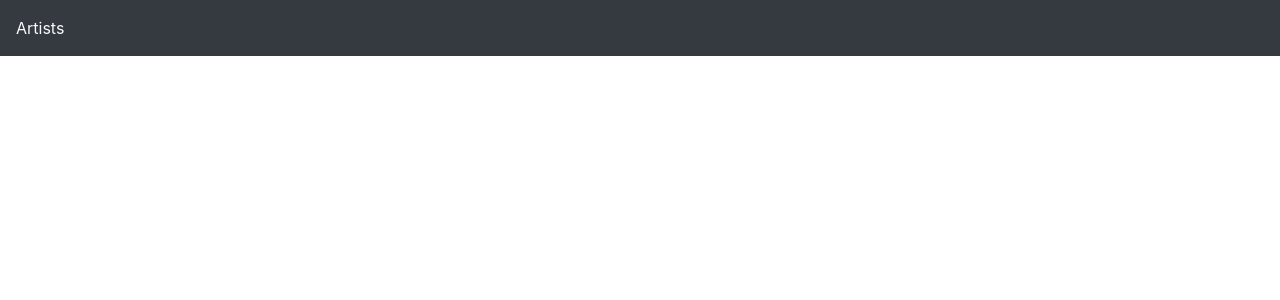
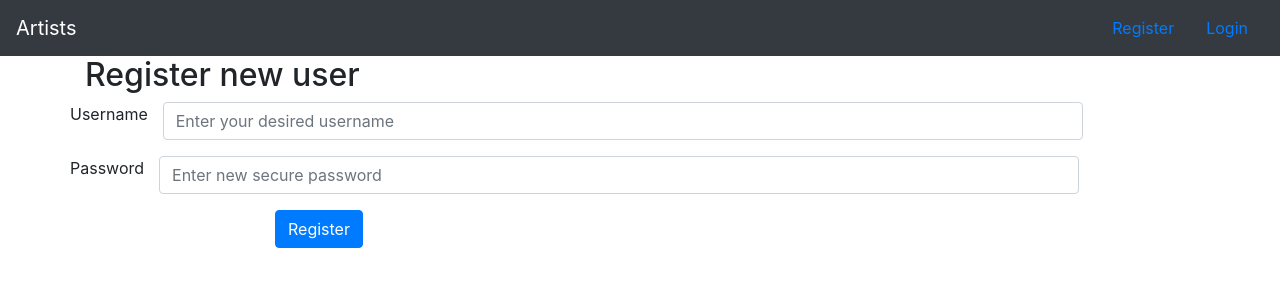
Before and after one commit to RabigaSB/music-front, a React (Create React App) app: page /register in a window 1280 px wide. Shown: the top 300 px of the page. Built offline with nearby package versions, Linux system fonts and the light colour scheme.

Commit message:
HW#85: Добавленa страница логина

```diff
--- a/package.json
+++ b/package.json
@@ -6,12 +6,14 @@
     "axios": "^0.19.0",
     "connected-react-router": "^6.4.0",
     "history": "^4.9.0",
+    "prop-types": "^15.7.2",
     "react": "^16.8.6",
     "react-dom": "^16.8.6",
     "react-redux": "^7.0.3",
     "react-router": "^5.0.0",
     "react-router-dom": "^5.0.0",
     "react-scripts": "3.0.1",
+    "reactstrap": "^8.0.0",
     "redux": "^4.0.1",
     "redux-thunk": "^2.3.0"
   },
--- a/src/App.js
+++ b/src/App.js
@@ -4,6 +4,8 @@ import Toolbar from "./components/UI/Toolbar/Toolbar";
 import Music from "./containers/Music/Music";
 import Albums from "./containers/Albums/Albums";
 import Tracks from "./containers/Tracks/Tracks";
+import Login from './containers/Login/Login';
+import Register from './containers/Register/Register';
 
 
 
@@ -20,6 +22,8 @@ class App extends Component {
                             <Route path="/" exact component={Music} />
                             <Route exact path="/albums/:artistId" component={Albums}/>
                             <Route exact path="/tracks/:albumId" component={Tracks}/>
+                            <Route exact path="/register" component={Register}/>
+                            <Route exact path="/login" component={Login}/>
                         </Switch>
                     </div>
                 </main>
--- /dev/null
+++ b/src/components/UI/Form/FormElement.js
@@ -0,0 +1,44 @@
+import React from 'react';
+import {FormGroup, Label, Col, FormFeedback, Input} from 'reactstrap';
+import PropTypes from 'prop-types';
+
+
+const FormElement = props => {
+	return (
+		<FormGroup row>
+			<Label for='username'>{props.title}</Label>
+			<Col sm={10}>
+				<Input
+					type={props.type}
+					name={props.name}
+					value={props.value}
+					placeholder={props.placeholder}
+					onChange={props.onChange}
+					invalid={!!props.error}
+					required={props.required}
+
+				/>
+				{props.error &&
+				(<FormFeedback>
+					{props.error}
+				</FormFeedback>)
+				}
+
+			</Col>
+		</FormGroup>
+	);
+};
+
+
+export default FormElement;
+
+FormElement.propTypes = {
+	name: PropTypes.string.isRequired,
+	title: PropTypes.string.isRequired,
+	type: PropTypes.string.isRequired,
+	required: PropTypes.bool,
+	placeholder: PropTypes.string,
+	value: PropTypes.string.isRequired,
+	onChange: PropTypes.func.isRequired,
+	error: PropTypes.string,
+};
--- a/src/components/UI/Toolbar/Toolbar.js
+++ b/src/components/UI/Toolbar/Toolbar.js
@@ -1,11 +1,54 @@
-import React from 'react';
-import {NavLink} from 'react-router-dom';
+import React, {Fragment} from 'react';
+import {NavLink as RouterNavLink} from 'react-router-dom';
+import {
+	DropdownItem,
+	DropdownMenu,
+	DropdownToggle,
+	Nav,
+	Navbar,
+	NavbarBrand,
+	NavItem,
+	NavLink,
+	UncontrolledDropdown
+} from 'reactstrap';
 
-const Toolbar = () => {
+const Toolbar = ({user}) => {
 	return (
-		<div className='p-3 bg-dark  mb-5'>
-			<NavLink className='text-light' to="/">Artists</NavLink>
-		</div>
+		<Navbar color="dark" dark>
+			<NavbarBrand tag={RouterNavLink} to="/">Artists</NavbarBrand>
+
+			<Nav className="ml-auto">
+				{
+					user ?
+
+						<UncontrolledDropdown nav inNavbar>
+							<DropdownToggle nav caret>
+								Hello, {user.username}!
+							</DropdownToggle>
+							<DropdownMenu right>
+								<DropdownItem>
+									View profile
+								</DropdownItem>
+								<DropdownItem divider />
+								<DropdownItem>
+									Logout
+								</DropdownItem>
+							</DropdownMenu>
+						</UncontrolledDropdown>
+
+						:
+						<Fragment>
+							<NavItem>
+								<NavLink tag={RouterNavLink} to="/register" exact>Register</NavLink>
+							</NavItem>
+							<NavItem>
+								<NavLink tag={RouterNavLink} to="/login" exact>Login</NavLink>
+							</NavItem>
+						</Fragment>
+				}
+
+			</Nav>
+		</Navbar>
 	);
 };
 
--- /dev/null
+++ b/src/containers/Login/Login.js
@@ -0,0 +1,78 @@
+import React, {Component, Fragment} from 'react';
+import {Button, Col, Form, FormGroup, Alert} from "reactstrap";
+import FormElement from "../../components/UI/Form/FormElement";
+import {loginUser} from '../../store/actions/action-user';
+import {connect} from 'react-redux';
+
+class Login extends Component {
+	state = {
+		username: '',
+		password: ''
+	};
+
+	inputChangeHandler = event => {
+		this.setState({
+			[event.target.name]: event.target.value
+		});
+	};
+
+	submitFormHandler = event => {
+		event.preventDefault();
+		this.props.loginUser(this.state);
+	};
+
+	render() {
+		return (
+			<Fragment>
+				<h2>Login</h2>
+				{
+					this.props.error ?
+						<Alert color="danger">{this.props.error.message}</Alert>
+						:null
+				}
+				<Form onSubmit={this.submitFormHandler}>
+					<FormElement
+						name="username"
+						type="text"
+						title="Username"
+						value={this.state.username}
+						onChange={this.inputChangeHandler}
+						placeholder="Enter your desired username"
+
+					/>
+
+					<FormElement
+						name="password"
+						type="password"
+						title="Password"
+						value={this.state.password}
+						onChange={this.inputChangeHandler}
+						placeholder="Enter new secure password"
+					/>
+
+					<FormGroup row>
+						<Col sm={{offset: 2, size: 10}}>
+							<Button type="submit" color="primary">
+								Login
+							</Button>
+						</Col>
+					</FormGroup>
+				</Form>
+			</Fragment>
+		)
+	}
+}
+
+const mapStateToProps = state => {
+	return {
+		error: state.users.loginError
+	}
+};
+
+const mapDispatchToProps = dispatch => {
+	return {
+		loginUser: userData => dispatch(loginUser(userData))
+	}
+};
+
+export default connect(mapStateToProps, mapDispatchToProps)(Login);
--- /dev/null
+++ b/src/containers/Register/Register.js
@@ -0,0 +1,81 @@
+import React, {Component, Fragment} from 'react';
+import {Button, Col, Form, FormGroup} from "reactstrap";
+import {connect} from 'react-redux';
+import {registerUser} from '../../store/actions/action-user';
+import FormElement from "../../components/UI/Form/FormElement";
+
+
+class Register extends Component {
+	state = {
+		username: '',
+		password: ''
+	};
+	inputChangeHandler = e => {
+		this.setState({
+			[e.target.name]: e.target.value
+		})
+	};
+	onSubmitHandler = e => {
+		e.preventDefault();
+		this.props.registerUser({...this.state});
+	};
+	getFieldError = fieldName => {
+		return this.props.error && this.props.error.message && this.props.error.message.errors &&
+			this.props.error.message.errors[fieldName] &&
+			this.props.error.message.errors[fieldName].message;
+	};
+
+	render () {
+		return (
+			<Fragment>
+				<h2>Register new user</h2>
+				<Form onSubmit={this.onSubmitHandler}>
+
+					<FormElement
+						name="username"
+						type="text"
+						title="Username"
+						value={this.state.username}
+						onChange={this.inputChangeHandler}
+						error={this.getFieldError('username')}
+						placeholder="Enter your desired username"
+
+					/>
+
+					<FormElement
+						name="password"
+						type="password"
+						title="Password"
+						value={this.state.password}
+						onChange={this.inputChangeHandler}
+						error={this.getFieldError('password')}
+						placeholder="Enter new secure password"
+					/>
+
+					<FormGroup row>
+						<Col sm={{offset: 2, size: 10}}>
+							<Button type="submit" color="primary">
+								Register
+							</Button>
+						</Col>
+					</FormGroup>
+
+				</Form>
+			</Fragment>
+		);
+
+	}
+}
+const mapStateToProps = state => {
+	return {
+		error: state.users.registerError
+	}
+};
+
+const mapDispatchToProps = dispatch => {
+	return {
+		registerUser: userData => dispatch(registerUser(userData))
+	}
+};
+
+export default connect(mapStateToProps, mapDispatchToProps)(Register);
--- a/src/index.js
+++ b/src/index.js
@@ -7,6 +7,8 @@ import * as serviceWorker from './serviceWorker';
 
 import App from './App';
 import musicReducer from './store/reducers/reducer-music';
+import userReducer from './store/reducers/reducer-user';
+
 
 import {createBrowserHistory} from "history";
 import {connectRouter, routerMiddleware, ConnectedRouter} from 'connected-react-router';
@@ -23,6 +25,7 @@ const composeEnhancers = window.__REDUX_DEVTOOLS_EXTENSION_COMPOSE__ || compose;
 
 const rootReducer = combineReducers({
 	music: musicReducer,
+	users: userReducer,
 	router: connectRouter(history)
 });
 
--- /dev/null
+++ b/src/store/actions/action-user.js
@@ -0,0 +1,53 @@
+import axios from '../../axios-api';
+import {REGISTER_USER_FAILURE, REGISTER_USER_SUCCESS,LOGIN_USER_FAILURE,LOGIN_USER_SUCCESS} from "./actionTypes";
+import {push} from 'connected-react-router';
+
+
+const registerUserSuccess = () => {
+	return {type: REGISTER_USER_SUCCESS};
+};
+
+const registerUserFailure = error => {
+	return {type: REGISTER_USER_FAILURE, error};
+};
+
+export const registerUser = userData => {
+	return dispatch => {
+		return axios.post('/users', userData).then(
+			response => {
+				dispatch(registerUserSuccess());
+				dispatch(push('/'));
+			},
+			error => {
+				if (error.response && error.response.data) {
+					dispatch(registerUserFailure(error.response.data))
+				} else {
+					dispatch(registerUserFailure({global: "No internet connection"}))
+				}
+			}
+		);
+	};
+};
+
+export const loginUserSuccess = user => {
+	return {type: LOGIN_USER_SUCCESS, user};
+};
+
+export const loginUserFailure = error => {
+	return {type: LOGIN_USER_FAILURE, error};
+};
+
+export const loginUser = userData => {
+	console.log(userData);
+	return dispatch => {
+		return axios.post('/users/session', userData).then(
+			response => {
+				dispatch(loginUserSuccess(response.data));
+				dispatch(push('/'));
+			},
+			error => {
+				dispatch(loginUserFailure(error.response.data));
+			}
+		);
+	};
+};
--- a/src/store/actions/actionTypes.js
+++ b/src/store/actions/actionTypes.js
@@ -7,3 +7,7 @@ export const FETCH_TRACKS_SUCCESS = 'FETCH_TRACKS_SUCCESS';
 export const REGISTER_USER_SUCCESS = 'REGISTER_USER_SUCCESS';
 
 export const REGISTER_USER_FAILURE = 'REGISTER_USER_FAILURE';
+
+export const LOGIN_USER_SUCCESS = 'LOGIN_USER_SUCCESS';
+
+export const LOGIN_USER_FAILURE = 'LOGIN_USER_FAILURE';
--- /dev/null
+++ b/src/store/reducers/reducer-user.js
@@ -0,0 +1,25 @@
+import {REGISTER_USER_FAILURE, LOGIN_USER_SUCCESS, LOGIN_USER_FAILURE, REGISTER_USER_SUCCESS} from "../actions/actionTypes";
+
+const initialState = {
+	registerError: null,
+	loginError: null,
+	user: null
+
+};
+
+const usersReducer = (state = initialState, action) => {
+	switch(action.type) {
+		case REGISTER_USER_SUCCESS:
+			return {...state, registerError: null};
+		case REGISTER_USER_FAILURE:
+			return {...state, registerError: action.error};
+		case LOGIN_USER_SUCCESS:
+			return {...state, user: action.user, loginError: null};
+		case LOGIN_USER_FAILURE:
+			return {...state, loginError: action.error};
+		default:
+			return state;
+	}
+};
+
+export default usersReducer;
```
Also changed, not shown: 1 other file (tests, documents, lock files or other folders).
